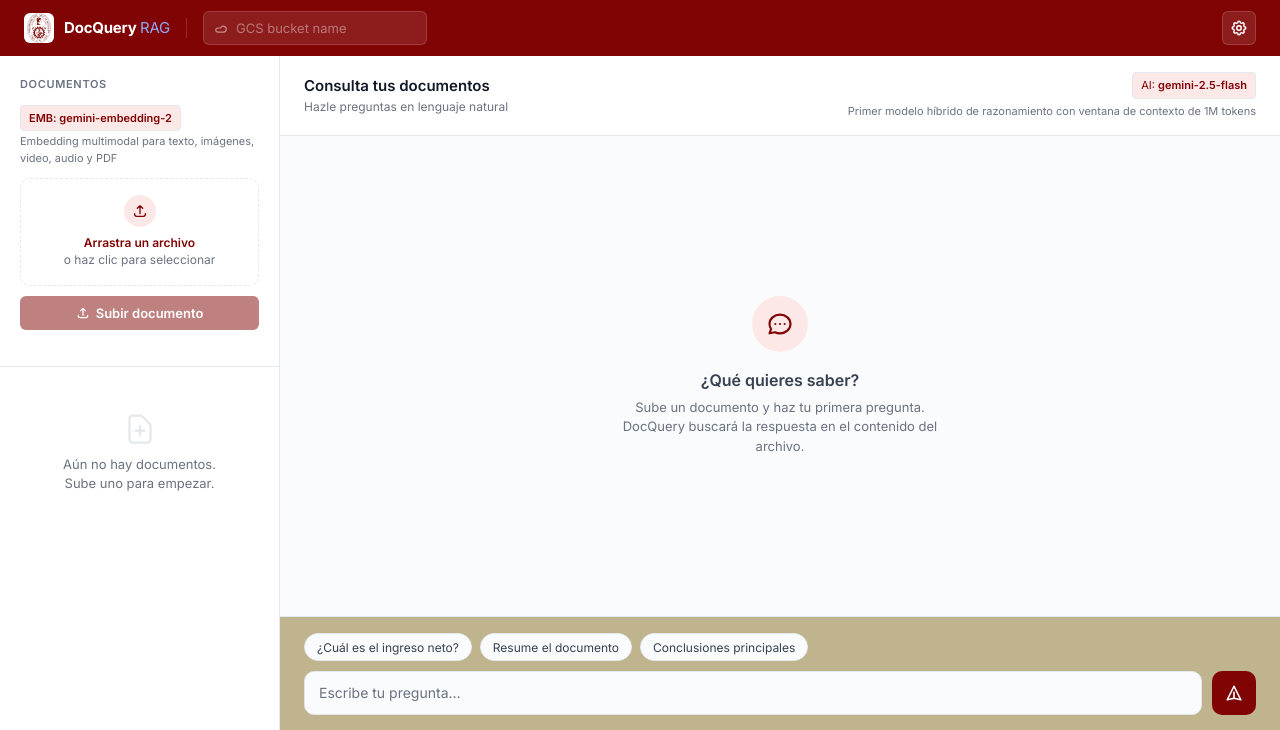
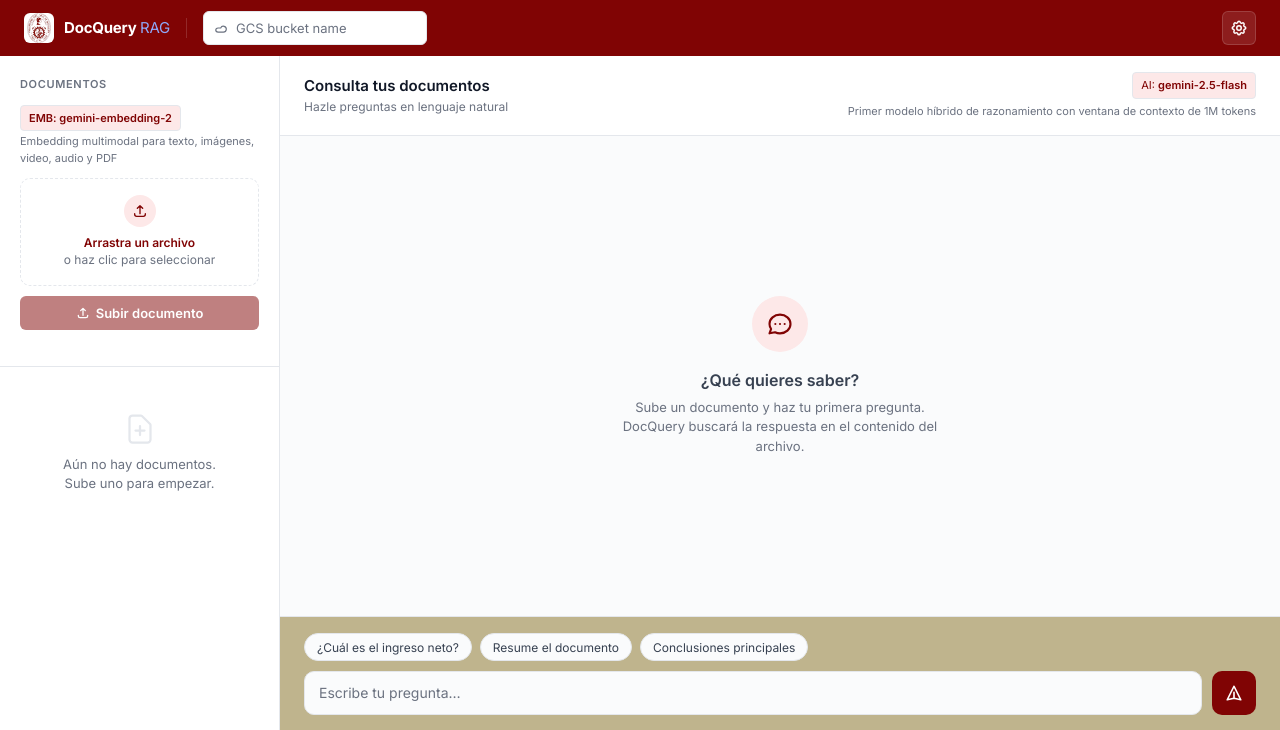
Before and after one commit to dbarretol/DocQuery-rag-application, a FastAPI app: page / in a window 1280 px wide. Shown: the top 730 px of the page. Run offline with FastAPI, Linux system fonts and the light colour scheme.

Commit message:
style(ui): update bucket input styling with CSS variables
- Replace hardcoded white opacity values with CSS variable equivalents (--white, --border, --text-lo, --text-hi)
- Update bucket input wrapper background from rgba(255,255,255,.1) to var(--white)
- Update bucket input wrapper border from rgba(255,255,255,.15) to var(--border)
- Update bucket icon color from rgba(255,255,255,.5) to var(--text-lo)
- Update input text color from #fff to var(--text-hi)
- Update input placeholder color from rgba(255,255,255,.4) to var(--text-lo)
- Add accessibility title attribute to bucket input wrapper explaining public bucket requirement in Spanish
- Improves maintainability and consistency with design system

```diff
--- a/app/templates/base.html
+++ b/app/templates/base.html
@@ -22,7 +22,7 @@
                 <span class="topbar-wordmark">DocQuery <span>RAG</span></span>
             </a>
             <div class="topbar-divider"></div>
-            <div class="bucket-input-wrap">
+            <div class="bucket-input-wrap" title="Se requiere un bucket público para funcionar">
                 <svg xmlns="http://www.w3.org/2000/svg" fill="none" viewBox="0 0 24 24" stroke="currentColor" stroke-width="2">
                     <path stroke-linecap="round" stroke-linejoin="round" d="M3 15a4 4 0 004 4h9a5 5 0 10-4.5-7H7a4 4 0 00-4 4z"/>
                 </svg>
--- a/app/templates/static/styles.css
+++ b/app/templates/static/styles.css
@@ -110,8 +110,8 @@ html, body {
     display: flex;
     align-items: center;
     gap: 8px;
-    background: rgba(255,255,255,.1);
-    border: 1px solid rgba(255,255,255,.15);
+    background: var(--white);
+    border: 1px solid var(--border);
     border-radius: var(--radius-sm);
     padding: 0 10px;
     height: 34px;
@@ -124,7 +124,7 @@ html, body {
 
 .bucket-input-wrap svg {
     width: 14px; height: 14px;
-    color: rgba(255,255,255,.5);
+    color: var(--text-lo);
     flex-shrink: 0;
 }
 
@@ -132,13 +132,13 @@ html, body {
     background: transparent;
     border: none;
     outline: none;
-    color: #fff;
+    color: var(--text-hi);
     font-size: 13px;
     font-family: 'Inter', sans-serif;
     width: 180px;
 }
 
-.bucket-input-wrap input::placeholder { color: rgba(255,255,255,.4); }
+.bucket-input-wrap input::placeholder { color: var(--text-lo); }
 
 .topbar-spacer { flex: 1; }
 
```
